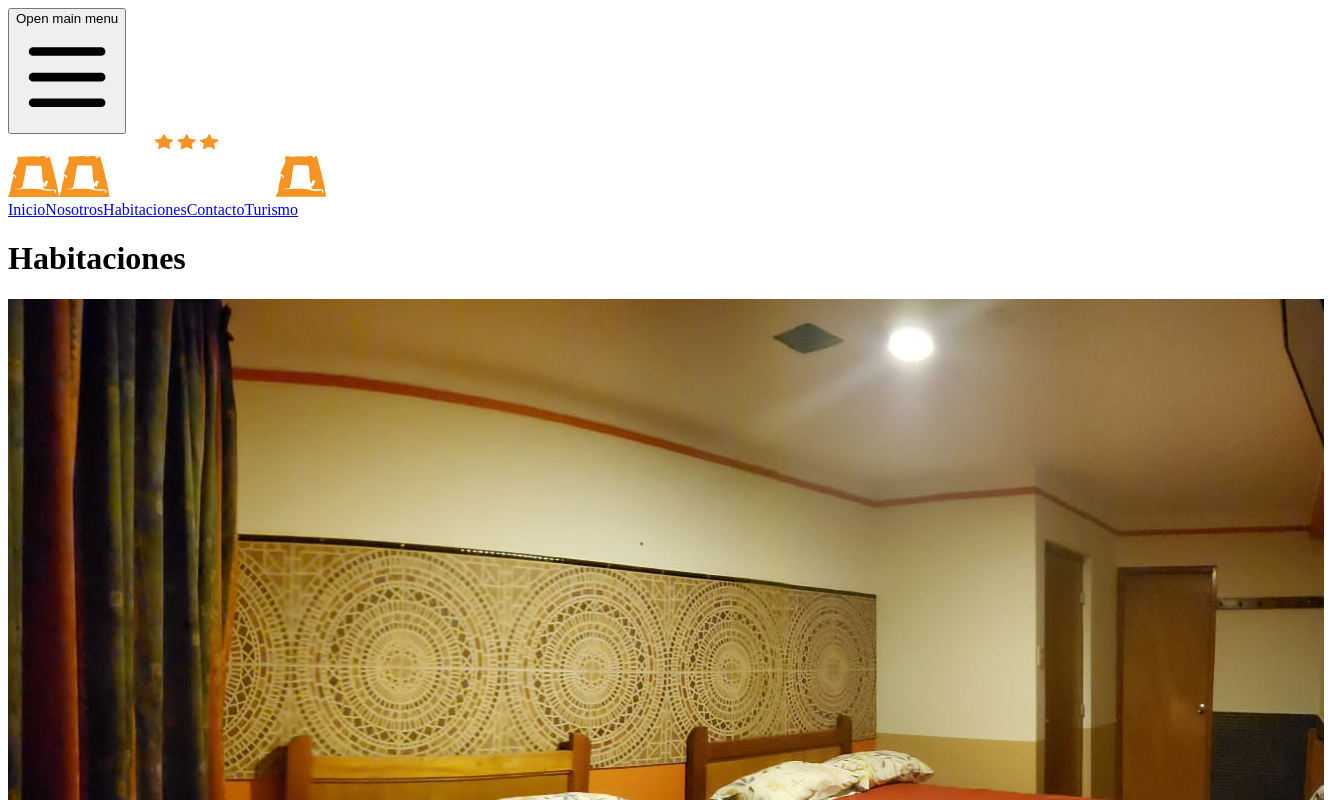
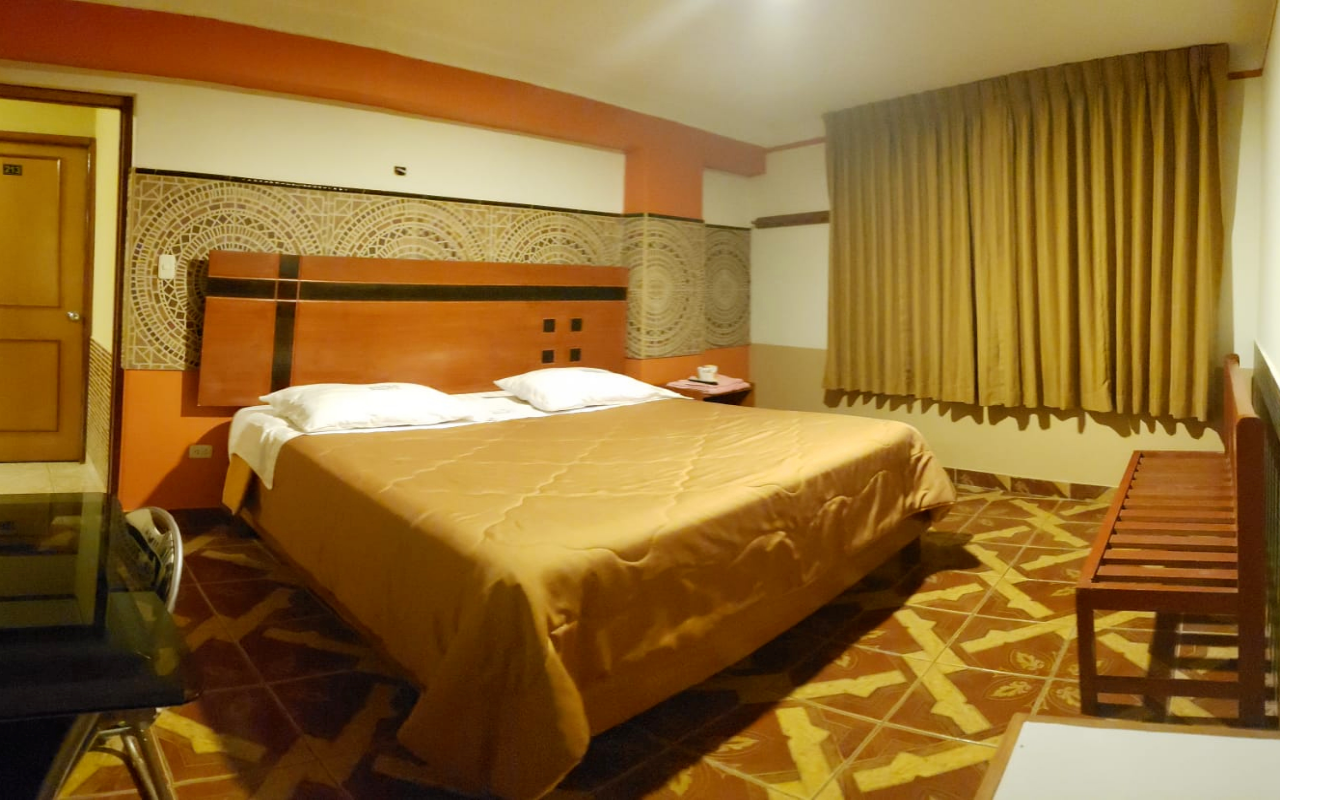
Before and after one commit to kevinzunigacuellar/hotelmanantialchurin.com, a Next.js app: page /habitaciones in a window 1280 px wide. Shown: the top 800 px of the page, 1335 px wide, since content can reach past the window. Built offline with nearby package versions, Linux system fonts and the light colour scheme.

Commit message:
optimize cardboxoverlay images

```diff
--- a/components/CardBoxOverlay/index.js
+++ b/components/CardBoxOverlay/index.js
@@ -1,12 +1,15 @@
+import Image from 'next/image'
 export default function CardBoxOverlay({ img, price, title, description }) {
   return (
     <div className='antialiased text-gray-900'>
       <div className='max-w-lg'>
         <div className='relative pb-5/6'>
-          <img
+          <Image
             className='absolute h-full w-full object-cover rounded-lg shadow-md'
             src={img}
             alt={title}
+            layout='fill'
+            quality={100}
           />
         </div>
         <div className='relative px-4 -mt-16'>
```
